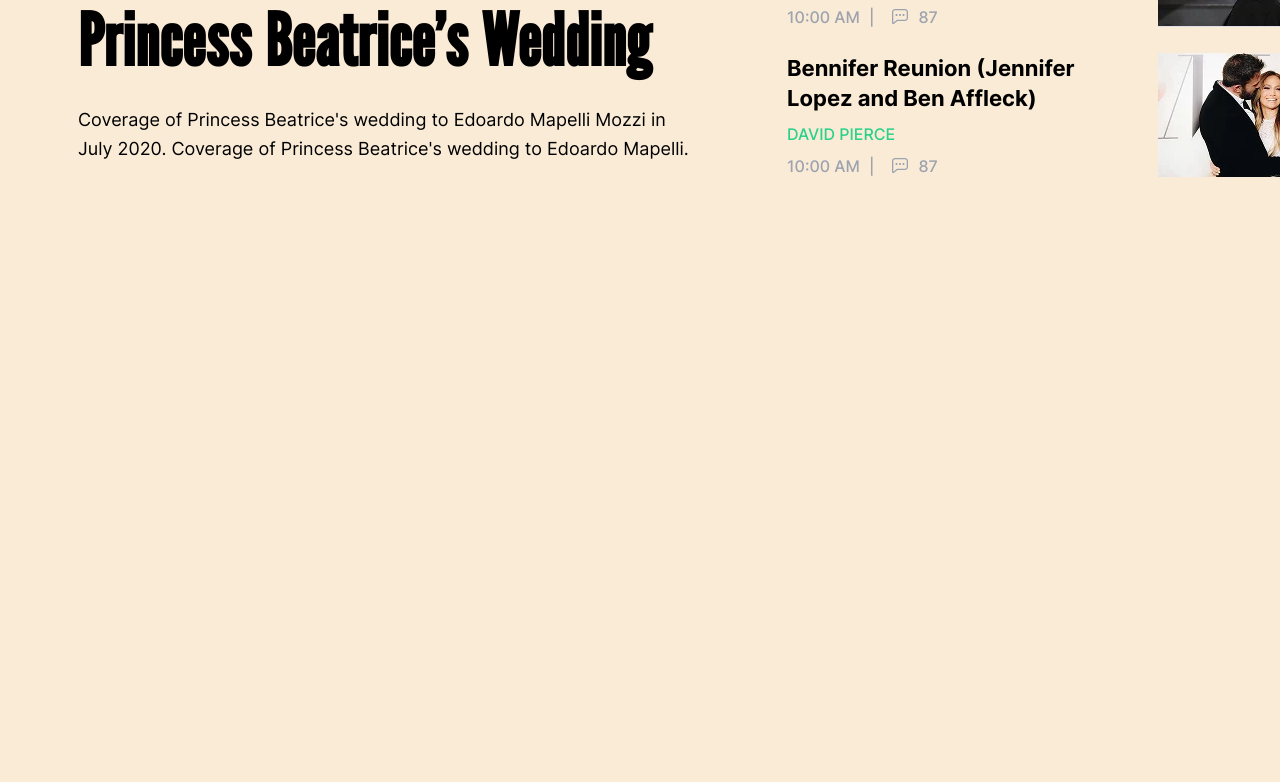
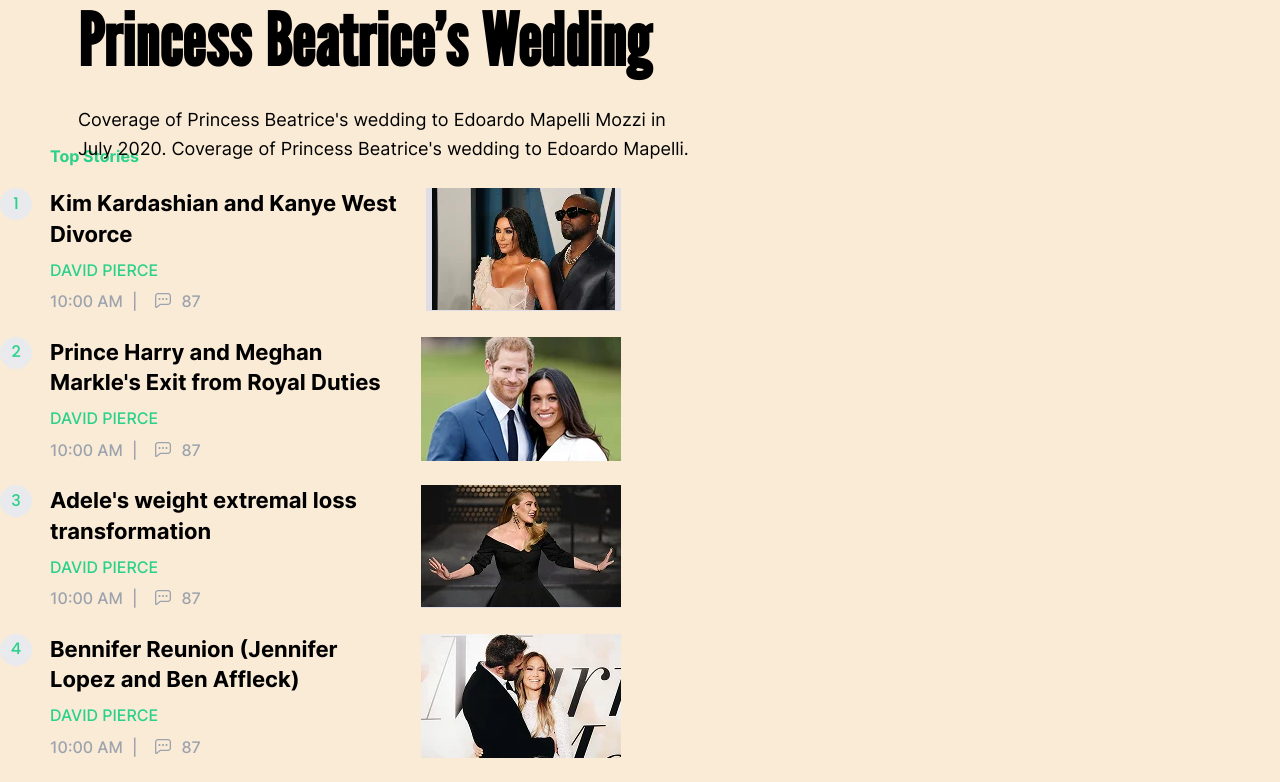
Before and after one commit to the-all-spark/show-business, a website: page src/index.html in a window 1280 px wide. Shown: the part 539-1321 px from the top of the page. Before the commit the page ends 1274 px from the top, so only its background shows below. Drawn offline with Linux system fonts and the light colour scheme.

Commit message:
feat: create section with heading and list for top stories articles

```diff
--- a/src/assets/fonts/fonts.css
+++ b/src/assets/fonts/fonts.css
@@ -34,6 +34,13 @@
 }
 
 @font-face {
+  font-family: 'Poppins Medium';
+  src: url('poppins-medium.ttf') format('truetype');
+  font-weight: 500;
+  font-style: medium;
+}
+
+@font-face {
   font-family: 'League Gothic Regular';
   src: url('league-gothic.ttf') format('truetype');
   font-weight: 400;
--- /dev/null
+++ b/src/common.blocks/h3/h3.css
@@ -0,0 +1,7 @@
+.h3 {
+  color: #2ad18a;
+  font-family: 'Inter Bold', sans-serif;
+  font-size: 16px;
+  line-height: 1.4em;
+  padding-left: 50px; /*! */
+}
--- a/src/common.blocks/h4/h4.css
+++ b/src/common.blocks/h4/h4.css
@@ -3,5 +3,5 @@
   font-family: 'Inter Bold', sans-serif;
   font-size: 22px;
   line-height: 1.4em;
-  margin: 0;
+  margin: 0; /*! */
 }
--- /dev/null
+++ b/src/common.blocks/top-stories/__item/top-stories__item.css
@@ -0,0 +1,22 @@
+.top-stories__item {
+  margin-top: 18px;
+  margin-bottom: 24px;
+  counter-increment: counter;
+}
+
+.top-stories__item::before {
+  content: counter(counter);
+  position: absolute;
+  left: 0;
+  width: 32px;
+  height: 32px;
+  display: flex;
+  align-items: center;
+  justify-content: center;
+  background-color: #e8eaed;
+  border-radius: 50%;
+  color: #2ad18a;
+  font-family: 'Poppins Medium', sans-serif;
+  font-size: 16px;
+  line-height: 1.4em;
+}
--- /dev/null
+++ b/src/common.blocks/top-stories/__list/top-stories__list.css
@@ -0,0 +1,6 @@
+.top-stories__list {
+  list-style: none;
+  counter-reset: counter;
+  margin-top: 16px;
+  padding-left: 50px;
+}
--- a/src/common.blocks/top-story-article/top-story-article.css
+++ b/src/common.blocks/top-story-article/top-story-article.css
@@ -3,11 +3,4 @@
   display: flex;
   flex-direction: row;
   column-gap: 13px;
-  /*! для тестирования */
-  position: relative;
-  top: -534px;
-  left: 787px;
-  /*! свойства ниже перенести в св-ва элемента блока (списка)*/
-  margin-top: 18px;
-  margin-bottom: 24px;
 }
--- a/src/index.html
+++ b/src/index.html
@@ -20,6 +20,7 @@
 
     <link rel="stylesheet" href="common.blocks/h1/h1.css" />
     <link rel="stylesheet" href="common.blocks/h2/h2.css" />
+    <link rel="stylesheet" href="common.blocks/h3/h3.css" />
     <link rel="stylesheet" href="common.blocks/h4/h4.css" />
     <link rel="stylesheet" href="common.blocks/news-text/news-text.css" />
 
@@ -43,6 +44,10 @@
     />
     <link rel="stylesheet" href="common.blocks/top-story-article/__image-block/top-story-article__image-block.css" />
     <link rel="stylesheet" href="common.blocks/top-story-article/__info-text/top-story-article__info-text.css" />
+
+    <link rel="stylesheet" href="common.blocks/top-stories/top-stories.css" />
+    <link rel="stylesheet" href="common.blocks/top-stories/__list/top-stories__list.css" />
+    <link rel="stylesheet" href="common.blocks/top-stories/__item/top-stories__item.css" />
   </head>
   <body class="page">
     <header class="header">
@@ -80,6 +85,10 @@
         </p>
       </article>
 
+      <section class="top-stories">
+        <h4 class="h3">Top Stories</h4>
+        <ol class="top-stories__list">
+          <li class="top-stories__item">
             <article class="top-story-article">
               <section class="top-story-article__info-block">
                 <h4 class="h4">Kim Kardashian and Kanye West Divorce</h4>
@@ -88,7 +97,11 @@
                   <time class="top-story-article__info-text">10:00 AM</time>
                   <span class="top-story-article__info-text">|</span>
                   <div class="top-story-article__comments-block">
-              <img class="top-story-article__comments-icon" src="assets/icons/comments-icon.svg" alt="Comments icon" />
+                    <img
+                      class="top-story-article__comments-icon"
+                      src="assets/icons/comments-icon.svg"
+                      alt="Comments icon"
+                    />
                     <span class="top-story-article__info-text">87</span>
                   </div>
                 </div>
@@ -101,7 +114,8 @@
                 />
               </section>
             </article>
-
+          </li>
+          <li class="top-stories__item">
             <article class="top-story-article">
               <section class="top-story-article__info-block">
                 <h4 class="h4">Prince Harry and Meghan Markle's Exit from Royal Duties</h4>
@@ -110,7 +124,11 @@
                   <time class="top-story-article__info-text">10:00 AM</time>
                   <span class="top-story-article__info-text">|</span>
                   <div class="top-story-article__comments-block">
-              <img class="top-story-article__comments-icon" src="assets/icons/comments-icon.svg" alt="Comments icon" />
+                    <img
+                      class="top-story-article__comments-icon"
+                      src="assets/icons/comments-icon.svg"
+                      alt="Comments icon"
+                    />
                     <span class="top-story-article__info-text">87</span>
                   </div>
                 </div>
@@ -123,7 +141,8 @@
                 />
               </section>
             </article>
-
+          </li>
+          <li class="top-stories__item">
             <article class="top-story-article">
               <section class="top-story-article__info-block">
                 <h4 class="h4">Adele's weight extremal loss transformation</h4>
@@ -132,7 +151,11 @@
                   <time class="top-story-article__info-text">10:00 AM</time>
                   <span class="top-story-article__info-text">|</span>
                   <div class="top-story-article__comments-block">
-              <img class="top-story-article__comments-icon" src="assets/icons/comments-icon.svg" alt="Comments icon" />
+                    <img
+                      class="top-story-article__comments-icon"
+                      src="assets/icons/comments-icon.svg"
+                      alt="Comments icon"
+                    />
                     <span class="top-story-article__info-text">87</span>
                   </div>
                 </div>
@@ -145,7 +168,8 @@
                 />
               </section>
             </article>
-
+          </li>
+          <li class="top-stories__item">
             <article class="top-story-article">
               <section class="top-story-article__info-block">
                 <h4 class="h4">Bennifer Reunion (Jennifer Lopez and Ben Affleck)</h4>
@@ -154,7 +178,11 @@
                   <time class="top-story-article__info-text">10:00 AM</time>
                   <span class="top-story-article__info-text">|</span>
                   <div class="top-story-article__comments-block">
-              <img class="top-story-article__comments-icon" src="assets/icons/comments-icon.svg" alt="Comments icon" />
+                    <img
+                      class="top-story-article__comments-icon"
+                      src="assets/icons/comments-icon.svg"
+                      alt="Comments icon"
+                    />
                     <span class="top-story-article__info-text">87</span>
                   </div>
                 </div>
@@ -167,6 +195,9 @@
                 />
               </section>
             </article>
+          </li>
+        </ol>
+      </section>
     </main>
   </body>
 </html>
```
Also changed, not shown: src/assets/fonts/poppins-medium.ttf (added), src/common.blocks/top-stories/top-stories.css (added). Lines whose indentation alone changed are shown as unchanged.
